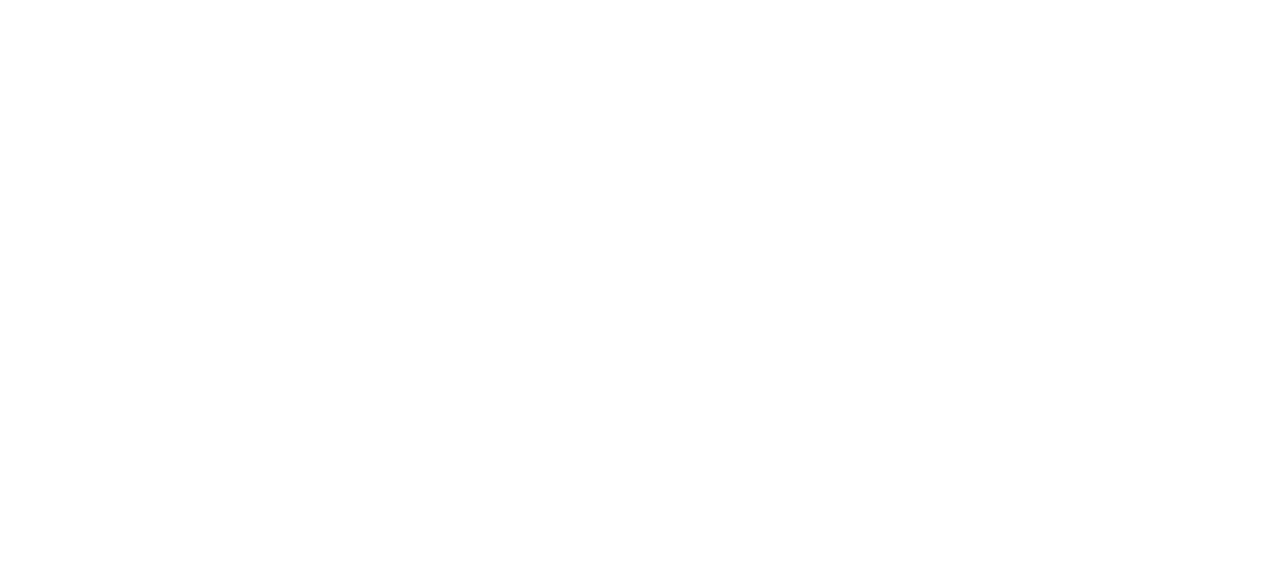
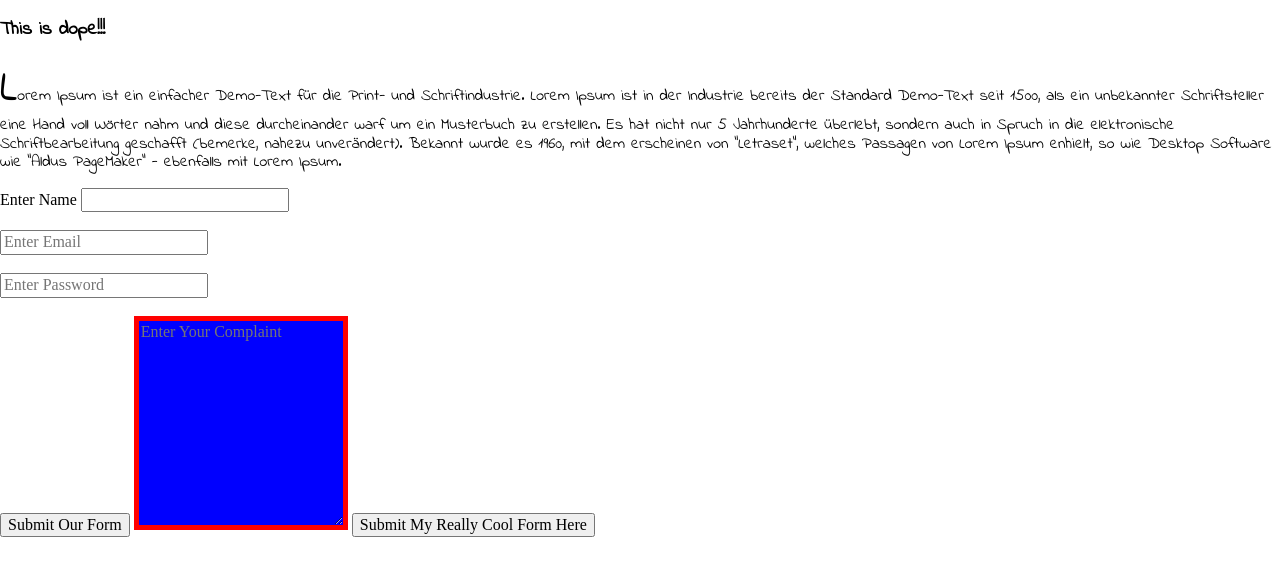
Before and after one commit to taheaton/Normalize, a plain HTML site: page index.html in a window 1280 px wide. Drawn offline with nearby package versions, Linux system fonts and the light colour scheme.

Commit message:
commiting Normalize files with forms

```diff
--- a/index.html
+++ b/index.html
@@ -2,8 +2,33 @@
 <html>
 <head>
   <title>Fun With Normalize</title>
+  <link rel="stylesheet" type="text/css" href="Normalize.css">
+
+  <link href='https://fonts.googleapis.com/css?family=Indie+Flower' rel='stylesheet' type='text/css'>
+
+  <link rel="stylesheet" type="text/css" href="main.css">
+
 </head>
 <body>
+<h3>This is dope!!!</h3>
+
+<p>Lorem Ipsum ist ein einfacher Demo-Text für die Print- und Schriftindustrie. Lorem Ipsum ist in der Industrie bereits der Standard Demo-Text seit 1500, als ein unbekannter Schriftsteller eine Hand voll Wörter nahm und diese durcheinander warf um ein Musterbuch zu erstellen. Es hat nicht nur 5 Jahrhunderte überlebt, sondern auch in Spruch in die elektronische Schriftbearbeitung geschafft (bemerke, nahezu unverändert). Bekannt wurde es 1960, mit dem erscheinen von "Letraset", welches Passagen von Lorem Ipsum enhielt, so wie Desktop Software wie "Aldus PageMaker" - ebenfalls mit Lorem Ipsum.</p>
+
+<form method="post"  action="" class="My Form">
+
+<label for="Name">Enter Name</label>
+<input type="text" name="Name"  id="name" class="">
+<br> <br>
+<input type="email" name="email" placeholder="Enter Email"/>
+<br> <br>
+<input type="password" name="password" placeholder="Enter Password"/>
+<br> <br>
+<input type="submit" value="Submit Our Form">
+<textarea placeholder="Enter Your Complaint" name="Complaint Area"id="Complaint Area"></textarea>
+<button>Submit My Really Cool Form Here</button>
+
+</form>
+
 
 </body>
 </html>
--- a/main.css
+++ b/main.css
@@ -0,0 +1,28 @@
+body{
+
+  font-family: 'Abel';
+}
+
+.myform{
+  border: 5px solid black;
+}
+
+h3 {
+  font-family: 'Indie Flower', cursive;
+}
+
+p:first-letter {
+  font-family: 'indie flower',cursive;
+  font-size: 50px;
+}
+
+p{
+  font-family: 'Indie Flower', cursive;
+}
+
+textarea{
+  border: 5px solid red;
+  background-color: blue;
+  width: 200px;
+  height: 200px;
+}
```
Also changed, not shown: Normalize.css (added).
